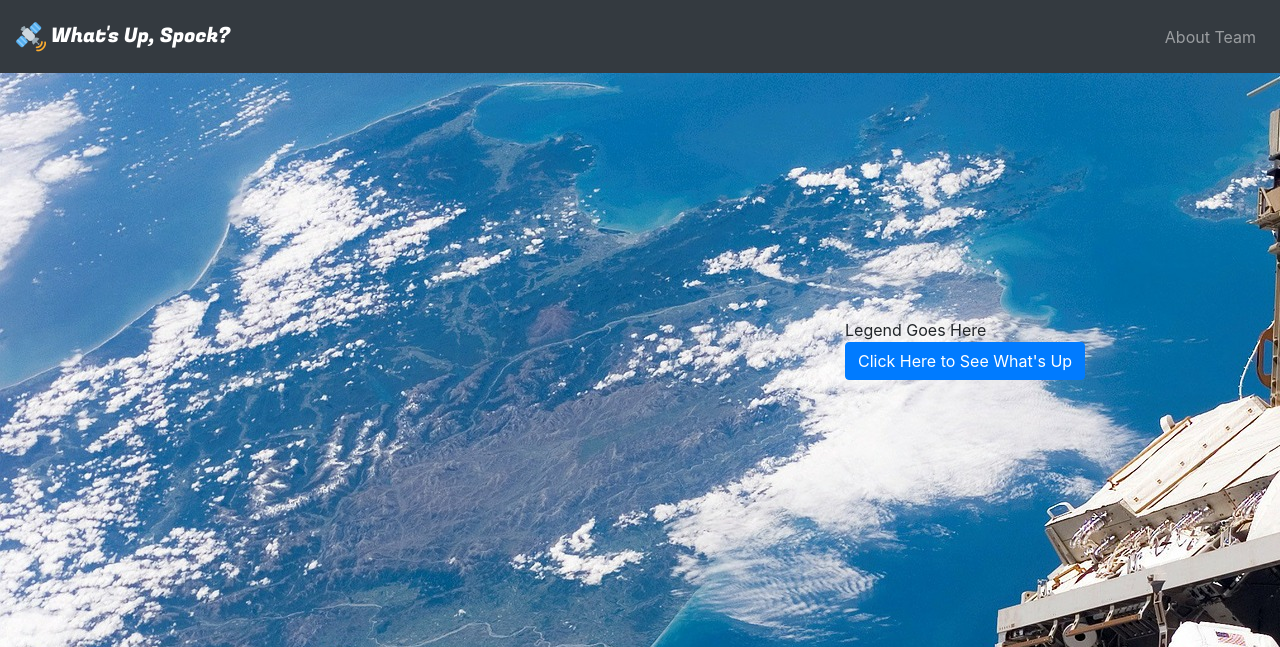
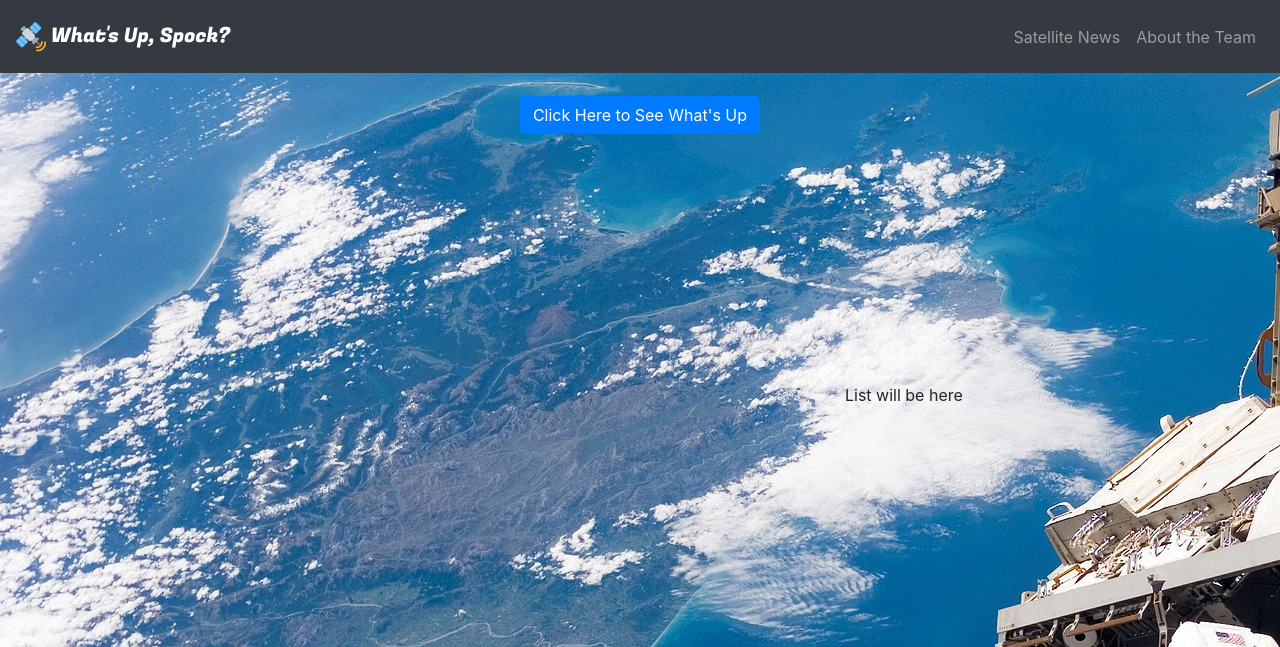
Before and after one commit to puglisac/orbital-sky, a Flask app: page / in a window 1280 px wide. Shown: the top 647 px of the page. Run offline with Flask 2, Linux system fonts and the light colour scheme; some libraries are stand-ins or nearby versions.

Commit message:
Code cleanup and some html updates

```diff
--- a/static/js/app.js
+++ b/static/js/app.js
@@ -7,11 +7,6 @@ wwd.addLayer(new WorldWind.CoordinatesDisplayLayer(wwd));
 wwd.addLayer(new WorldWind.ViewControlsLayer(wwd));
 const satelliteLayer = new WorldWind.RenderableLayer('Satellites');
 wwd.addLayer(satelliteLayer);
-// wwd.addEventListener('click', (event) => {
-//   let picks = wwd.pick(event.x, event.y);
-//   console.log(picks)
-//   console.log(event);
-// })
 
 function getUserLocation() {
 
@@ -27,8 +22,7 @@ function getUserLocation() {
     const flyIn = new WorldWind.GoToAnimator(wwd);
     const userPosition = new WorldWind.Position(userData.lat, userData.long, 2000000);
     flyIn.goTo(userPosition);
-
-    const resp = await axios.get(`/satellites/api/${userData.lat}/${userData.long}/${userData.alt}/25`);
+    const resp = await axios.get(`/satellites/api/${userData.lat}/${userData.long}/${userData.alt}`);
     console.log(resp.data)
     resp.data.above.forEach((sat) => {
       const satData = {
@@ -67,9 +61,5 @@ function generatePlacemark(data) {
   const placemark = new WorldWind.Placemark(position, true, placemarkAttributes);
   placemark.label = data.label === 'Your Location' ? `${data.label}` : '';
   placemark.alwaysOnTop = true;
-  const listener = new WorldWind.ClickRecognizer(placemark, (e) => {
-    console.log('hi');
-  })
-  console.log(listener)
   satelliteLayer.addRenderable(placemark);
 }
--- a/templates/about.html
+++ b/templates/about.html
@@ -31,7 +31,7 @@
                 <div class="overlay">
                     <h3>Matt</h3>
                     <h6 class="text-light">Frontend Dev</h6>
-                    <p>Matt likes indie folk music and has a vulnarable garage. He lives in Portland.</p>
+                    <p>Matt likes indie folk music and also likes hockey. He lives in Portland.</p>
                     <a href="https://en.wikipedia.org/wiki/Hubble_Space_Telescope" class="btn btn-primary">Read about Matt's Favorite Satellite</a>
                 </div>
             </div>
--- a/templates/app.html
+++ b/templates/app.html
@@ -5,14 +5,16 @@
 
   <div class="container h-100">
     <div class="row h-100 align-items-center">
+      <div class="col-md-12 mb-2 d-flex justify-content-center">
+        <button id="location-btn" class="btn btn-primary mx-auto">Click Here to See What's Up</button>
+      </div>
       <div class="col-md-8">
         <canvas id="globe" height="500" width="500">
           Your browser does not support HTML5 Canvas.
         </canvas>
       </div>
       <div class="col-md-4">
-        Legend Goes Here
-        <button id="location-btn" class="btn btn-primary">Click Here to See What's Up</button>
+        List will be here
       </div>
     </div>
   </div>
--- a/templates/base.html
+++ b/templates/base.html
@@ -21,7 +21,8 @@
       What's Up, Spock?
     </a>
     <div class="navbar-nav ml-auto">
-      <a class="nav-link" href="/about">About Team</a>
+      <a class="nav-link" href="/satellites/news">Satellite News</a>
+      <a class="nav-link" href="/about">About the Team</a>
     </div>
   </nav>
   <div class="main-content vh-100 pt-5">
```
